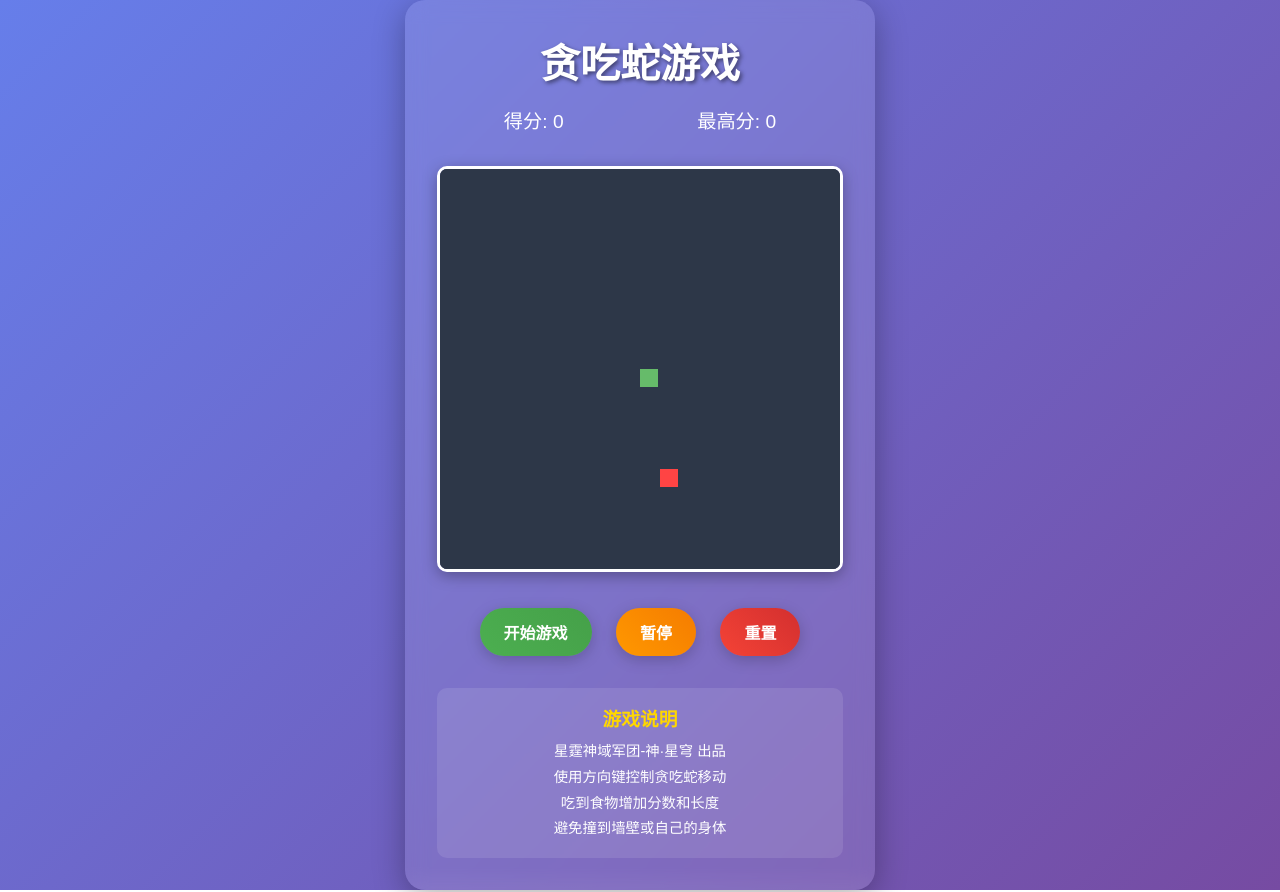
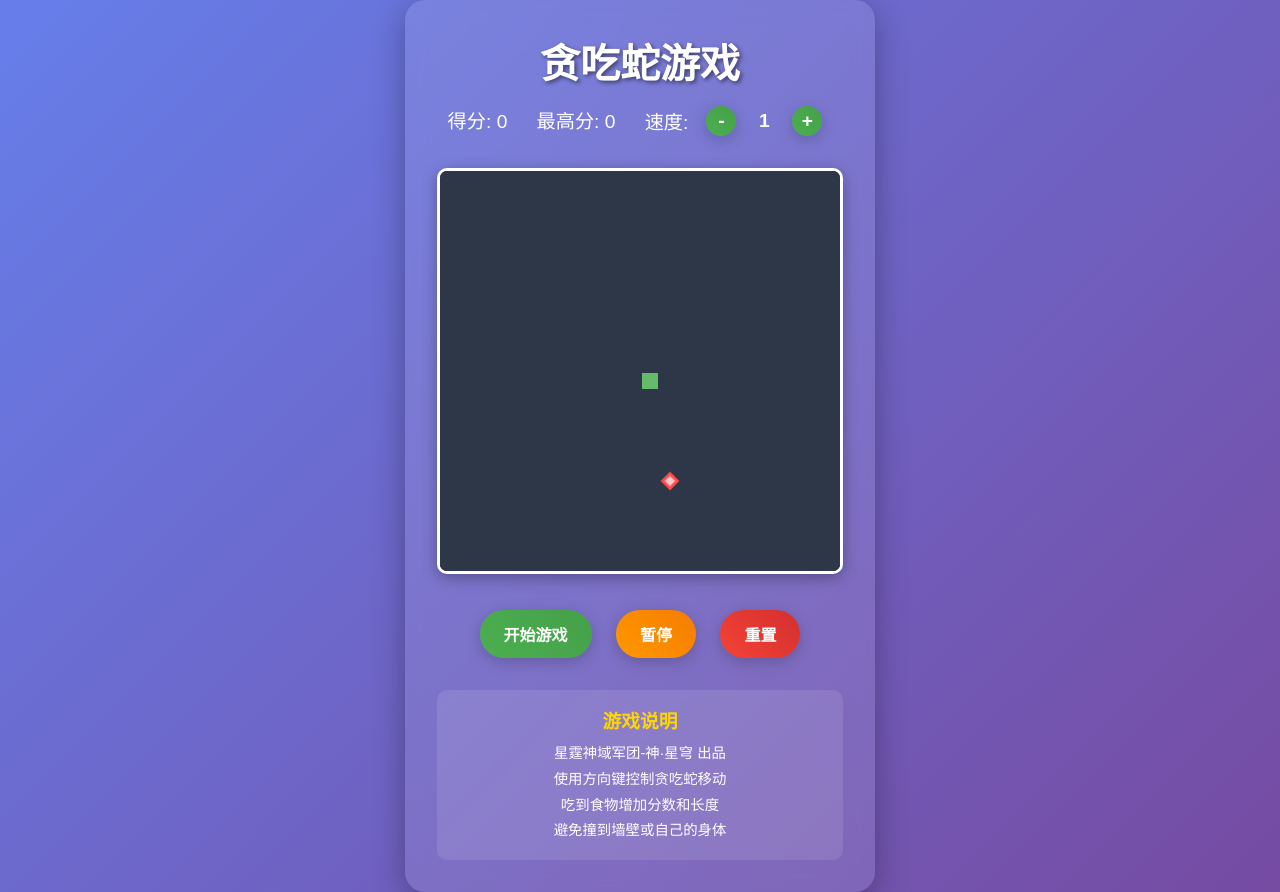
Before and after one commit to LifelongWanderer/SnakeGame, a plain HTML site: page index.html in a window 1280 px wide. Both pictures are taken after a click on the button "开始游戏". Drawn offline with Linux system fonts and the light colour scheme.

Commit message:
速度控制+坦克吃钻石

```diff
--- a/index.html
+++ b/index.html
@@ -12,6 +12,12 @@
         <div class="game-info">
             <div class="score">得分: <span id="score">0</span></div>
             <div class="high-score">最高分: <span id="highScore">0</span></div>
+            <div class="speed-control">
+                <span>速度:</span>
+                <button id="speedDown">-</button>
+                <span id="speedDisplay">1</span>
+                <button id="speedUp">+</button>
+            </div>
         </div>
         <div class="game-container">
             <canvas id="gameCanvas" width="400" height="400"></canvas>
--- a/script.js
+++ b/script.js
@@ -9,6 +9,9 @@ const upBtn = document.getElementById('upBtn');
 const downBtn = document.getElementById('downBtn');
 const leftBtn = document.getElementById('leftBtn');
 const rightBtn = document.getElementById('rightBtn');
+const speedUpBtn = document.getElementById('speedUp');
+const speedDownBtn = document.getElementById('speedDown');
+const speedDisplay = document.getElementById('speedDisplay');
 
 const gridSize = 20;
 const tileCount = canvas.width / gridSize;
@@ -23,6 +26,7 @@ let score = 0;
 let highScore = localStorage.getItem('snakeHighScore') || 0;
 let gameRunning = false;
 let gamePaused = false;
+let gameSpeed = 1;
 
 highScoreElement.textContent = highScore;
 
@@ -53,7 +57,7 @@ function drawGame() {
     drawSnake();
 
     if (gameRunning) {
-        setTimeout(drawGame, 100);
+        setTimeout(drawGame, 200 - (gameSpeed * 15));
     }
 }
 
@@ -63,15 +67,45 @@ function clearCanvas() {
 }
 
 function drawSnake() {
-    ctx.fillStyle = '#4CAF50';
     snake.forEach((segment, index) => {
         if (index === 0) {
-            ctx.fillStyle = '#66BB6A';
+            drawTankHead(segment.x, segment.y);
         } else {
             ctx.fillStyle = '#4CAF50';
+            ctx.fillRect(segment.x * gridSize, segment.y * gridSize, gridSize - 2, gridSize - 2);
         }
-        ctx.fillRect(segment.x * gridSize, segment.y * gridSize, gridSize - 2, gridSize - 2);
     });
+}
+
+function drawTankHead(x, y) {
+    const centerX = x * gridSize + gridSize / 2;
+    const centerY = y * gridSize + gridSize / 2;
+    const size = gridSize - 4;
+
+    if (dx === 1) {
+        ctx.fillStyle = '#2E7D32';
+        ctx.fillRect(x * gridSize + 2, y * gridSize + 4, size, size - 4);
+        ctx.fillStyle = '#1B5E20';
+        ctx.fillRect(x * gridSize + size - 2, y * gridSize + 6, 4, size - 8);
+    } else if (dx === -1) {
+        ctx.fillStyle = '#2E7D32';
+        ctx.fillRect(x * gridSize + 2, y * gridSize + 4, size, size - 4);
+        ctx.fillStyle = '#1B5E20';
+        ctx.fillRect(x * gridSize + 2, y * gridSize + 6, 4, size - 8);
+    } else if (dy === 1) {
+        ctx.fillStyle = '#2E7D32';
+        ctx.fillRect(x * gridSize + 4, y * gridSize + 2, size - 4, size);
+        ctx.fillStyle = '#1B5E20';
+        ctx.fillRect(x * gridSize + 6, y * gridSize + size - 2, size - 8, 4);
+    } else if (dy === -1) {
+        ctx.fillStyle = '#2E7D32';
+        ctx.fillRect(x * gridSize + 4, y * gridSize + 2, size - 4, size);
+        ctx.fillStyle = '#1B5E20';
+        ctx.fillRect(x * gridSize + 6, y * gridSize + 2, size - 8, 4);
+    } else {
+        ctx.fillStyle = '#66BB6A';
+        ctx.fillRect(x * gridSize + 2, y * gridSize + 2, size, size);
+    }
 }
 
 function moveSnake() {
@@ -84,8 +118,31 @@ function moveSnake() {
 }
 
 function drawFood() {
-    ctx.fillStyle = '#ff4444';
-    ctx.fillRect(food.x * gridSize, food.y * gridSize, gridSize - 2, gridSize - 2);
+    const centerX = food.x * gridSize + gridSize / 2;
+    const centerY = food.y * gridSize + gridSize / 2;
+    const size = gridSize / 2 - 2;
+
+    ctx.fillStyle = '#ff6b6b';
+    ctx.strokeStyle = '#ff4444';
+    ctx.lineWidth = 2;
+
+    ctx.beginPath();
+    ctx.moveTo(centerX, centerY - size);
+    ctx.lineTo(centerX + size, centerY);
+    ctx.lineTo(centerX, centerY + size);
+    ctx.lineTo(centerX - size, centerY);
+    ctx.closePath();
+    ctx.fill();
+    ctx.stroke();
+
+    ctx.fillStyle = '#ffcccc';
+    ctx.beginPath();
+    ctx.moveTo(centerX, centerY - size * 0.6);
+    ctx.lineTo(centerX + size * 0.6, centerY);
+    ctx.lineTo(centerX, centerY + size * 0.6);
+    ctx.lineTo(centerX - size * 0.6, centerY);
+    ctx.closePath();
+    ctx.fill();
 }
 
 function checkFoodCollision() {
@@ -169,9 +226,18 @@ function resetGame() {
     dx = 0;
     dy = 0;
     score = 0;
+    gameSpeed = 1;
     scoreElement.textContent = score;
+    speedDisplay.textContent = gameSpeed;
     clearCanvas();
     drawSnake();
+}
+
+function changeSpeed(delta) {
+    if (!gameRunning) {
+        gameSpeed = Math.max(1, Math.min(10, gameSpeed + delta));
+        speedDisplay.textContent = gameSpeed;
+    }
 }
 
 document.addEventListener('keydown', (e) => {
@@ -236,6 +302,9 @@ rightBtn.addEventListener('click', () => {
     }
 });
 
+speedUpBtn.addEventListener('click', () => changeSpeed(1));
+speedDownBtn.addEventListener('click', () => changeSpeed(-1));
+
 startBtn.addEventListener('click', startGame);
 pauseBtn.addEventListener('click', pauseGame);
 resetBtn.addEventListener('click', resetGame);
--- a/style.css
+++ b/style.css
@@ -34,6 +34,32 @@ h1 {
     justify-content: space-around;
     margin-bottom: 1rem;
     font-size: 1.2rem;
+    flex-wrap: wrap;
+    gap: 0.5rem;
+}
+
+.speed-control {
+    display: flex;
+    align-items: center;
+    gap: 0.5rem;
+}
+
+.speed-control button {
+    width: 30px;
+    height: 30px;
+    padding: 0;
+    border-radius: 50%;
+    font-size: 1.2rem;
+    font-weight: bold;
+    display: flex;
+    align-items: center;
+    justify-content: center;
+}
+
+#speedDisplay {
+    min-width: 20px;
+    text-align: center;
+    font-weight: bold;
 }
 
 .game-container {
```
